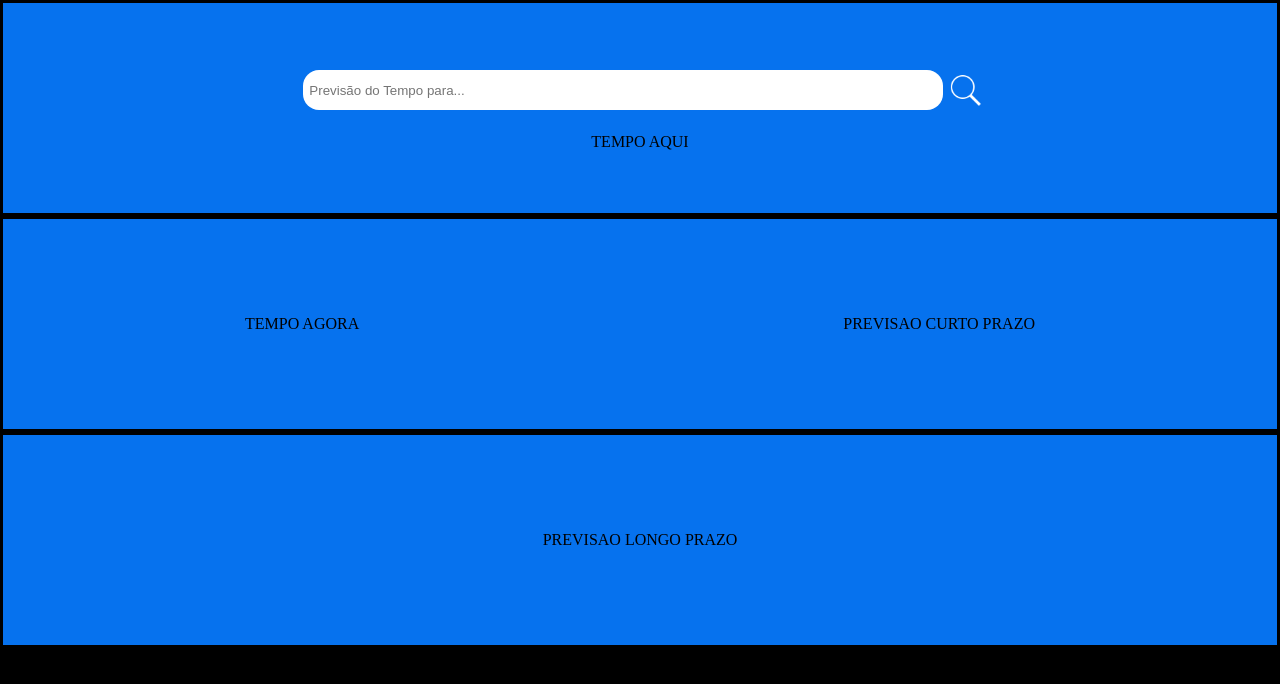
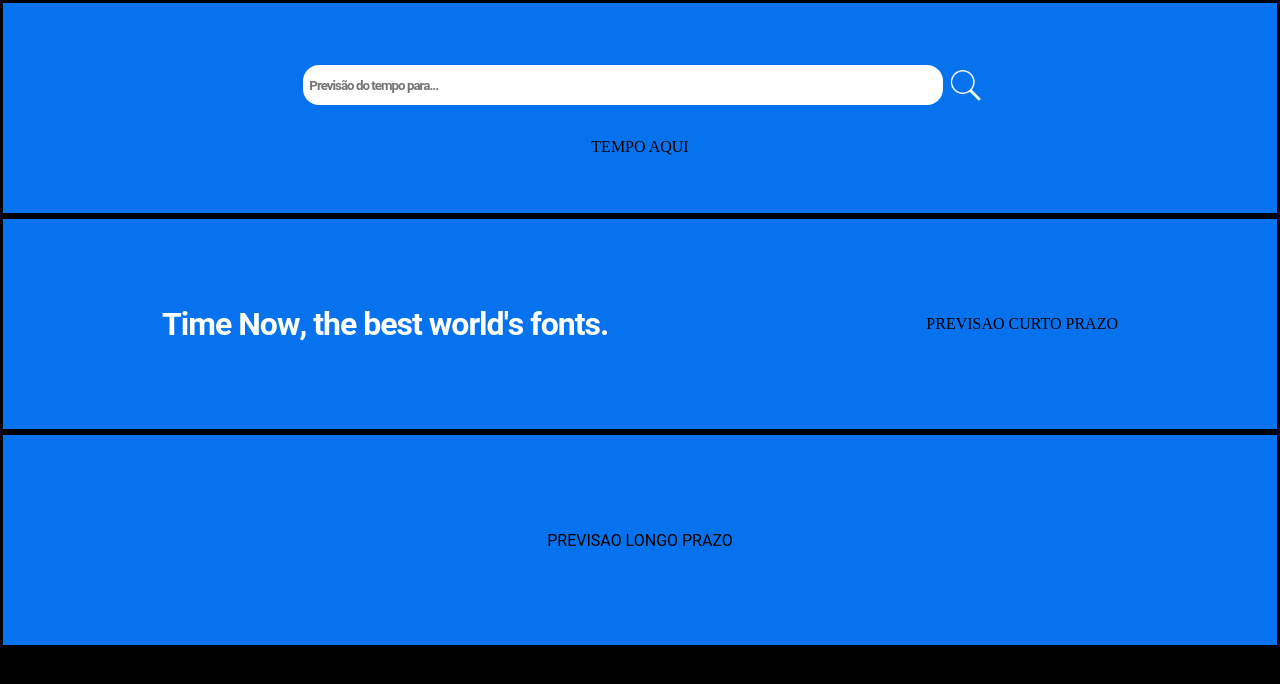
Before and after one commit to greif4dev/weather-forecast, a Python web app: template templates/index.html in a window 1280 px wide. Shown: the top 684 px of the page. Run offline with Jinja, Linux system fonts and the light colour scheme; the template is opened without the code that fills it, so the values that code supplies are empty.

Commit message:
insercao de fontes e testes

```diff
--- a/static/css/style.css
+++ b/static/css/style.css
@@ -3,6 +3,8 @@
     padding: 0%;
     box-sizing: border-box;
 }
+
+@import url('https://fonts.googleapis.com/css2?family=Roboto:wght@400;700&display=swap');
 
 body{
     background-color: black;
@@ -31,6 +33,7 @@ nav{
     display: flex;
     justify-content: center;
     align-items: center;
+    font-family: 'Roboto', sans-serif;
 }
 
 .itens{
@@ -47,9 +50,22 @@ nav{
     margin: 5px;
     padding-left: 1%;
     outline: none;
+    font-family: 'Roboto', sans-serif;
+    font-weight: 700;
+    letter-spacing: -1px;
 }
 
 #searchArea{
     display: flex;
     align-items: center;
+    padding-bottom: 10px;
 }
+
+#wheaterNow{
+    font-family: 'Roboto', sans-serif;
+    font-size: xx-large;
+    color: white;
+    font-weight: bold;
+    letter-spacing: -1px;
+    font-kerning: none;
+}
--- a/templates/index.html
+++ b/templates/index.html
@@ -10,14 +10,14 @@
     <div id="conteiner">
         <nav class="itens">
             <div id="searchArea">
-                <input type="search" name="searchBar" id="searchBar" class="searchBar" placeholder="Previsão do Tempo para...">
+                <input type="search" name="searchBar" id="searchBar" class="searchBar" placeholder="Previsão do tempo para...">
                 <img width="35" height="35" src="..\static\images\icons8-search-50.png" alt="search--v1"/>
             </div>
             <br>
             <div id="Location">TEMPO AQUI</div>
         </nav>
         <section class="itens" id="item-1">
-            <div id="wheaterNow">TEMPO AGORA</div>
+            <div id="wheaterNow">Time Now, the best world's fonts.</div>
             <div id="timeForecast">PREVISAO CURTO PRAZO</div>
         </section>
         <section class="itens" id="item-2">
```
